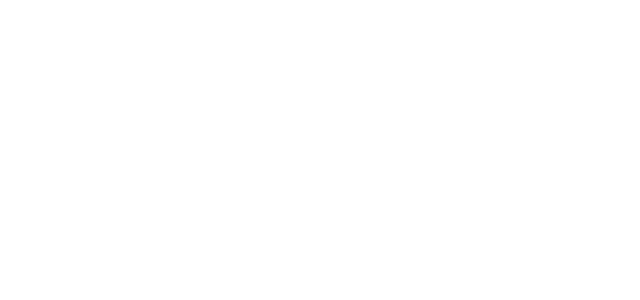
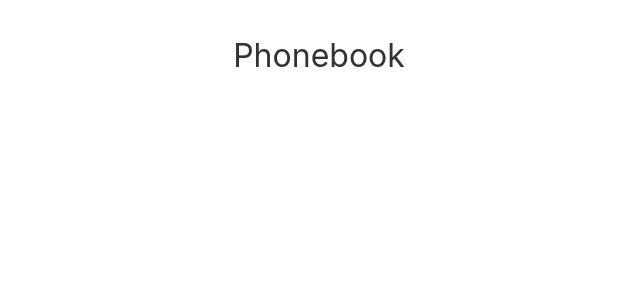
Before and after one commit to dmitrysdevfs/goit-react-hw-06, a React (Vite) app: page / in a window 1280 px wide. Shown: the top 300 px of the page, without its empty margins (321-961 px from the left). Built offline with nearby package versions, Linux system fonts and the light colour scheme.

Commit message:
Basic setup

```diff
--- a/index.html
+++ b/index.html
@@ -5,7 +5,7 @@
   <meta charset="UTF-8" />
   <link rel="icon" type="image/svg+xml" href="/vite.svg" />
   <meta name="viewport" content="width=device-width, initial-scale=1.0" />
-  <title>Homework</title>
+  <title>Phonebook</title>
 </head>
 
 <body>
--- a/src/components/App/App.jsx
+++ b/src/components/App/App.jsx
@@ -4,7 +4,7 @@ export default function App() {
   return (
     <>
       <div className={css.container}>
-
+        <h1>Phonebook</h1>
       </div>
     </>
   );
```
Also changed, not shown: src/components/Contact/Contact.jsx (added), src/components/ContactForm/ContactForm.jsx (added), src/components/ContactList/ContactList.jsx (added), src/components/SearchBox/SearchBox.jsx (added).
